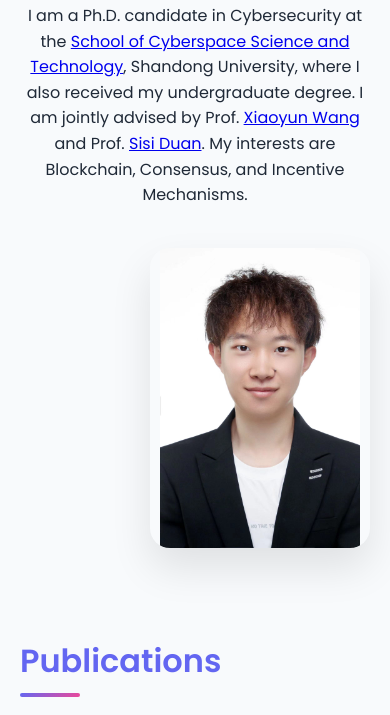
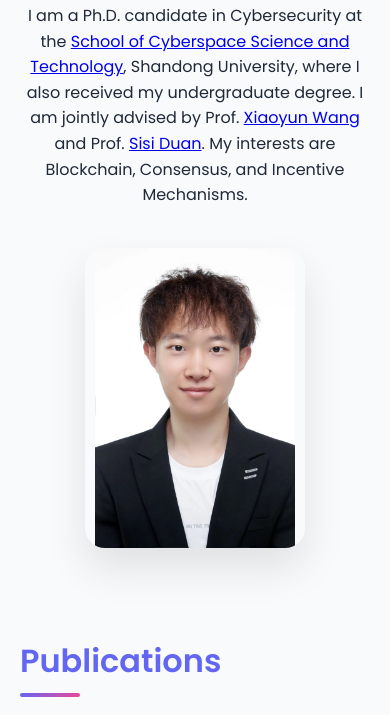
Before and after one commit to Mart1i1n/mingfei, a plain HTML site: page index.html in a window 390 px wide. Shown: the part 129-844 px from the top of the page. Drawn offline with Linux system fonts and the light colour scheme.

Commit message:
update template-modern.css

```diff
--- a/template-modern.css
+++ b/template-modern.css
@@ -171,6 +171,10 @@ body {
     text-align: center;
   }
 
+  .profile-image {
+    text-align: center;
+  }
+
   .profile-photo {
     width: 220px;
     height: auto;
```
